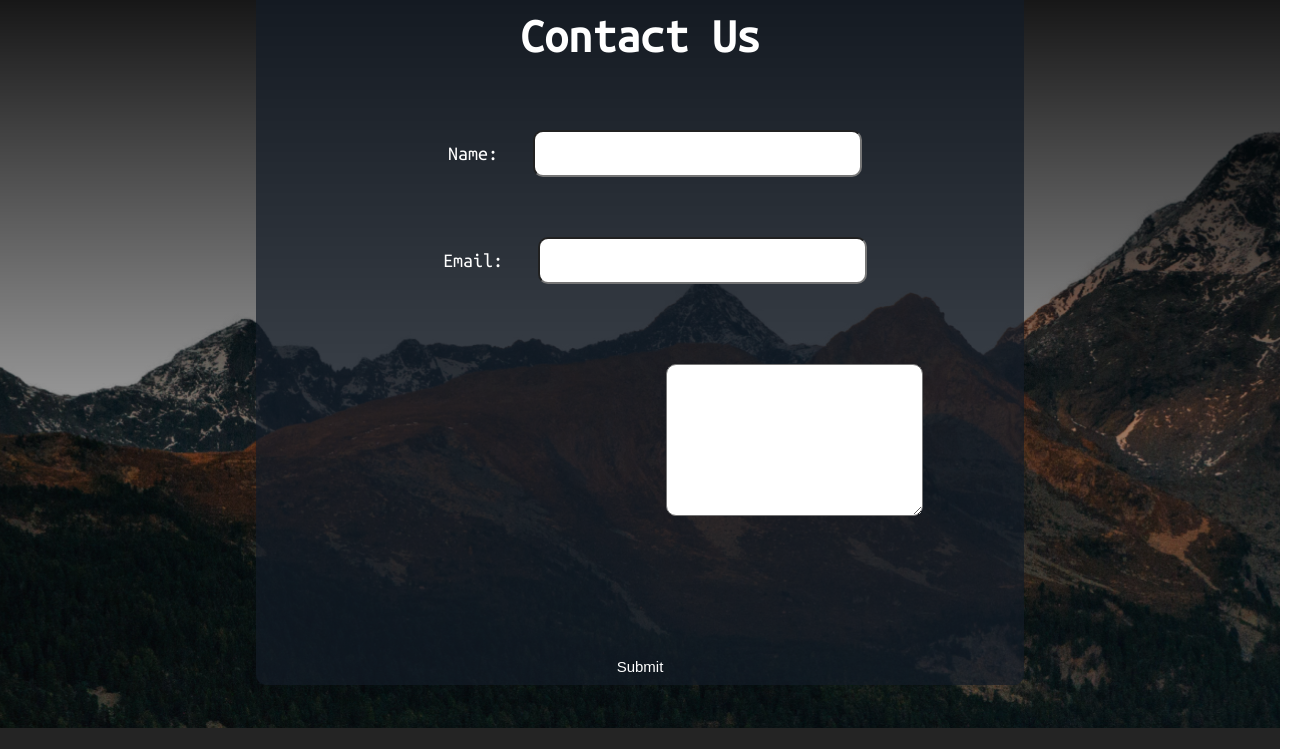
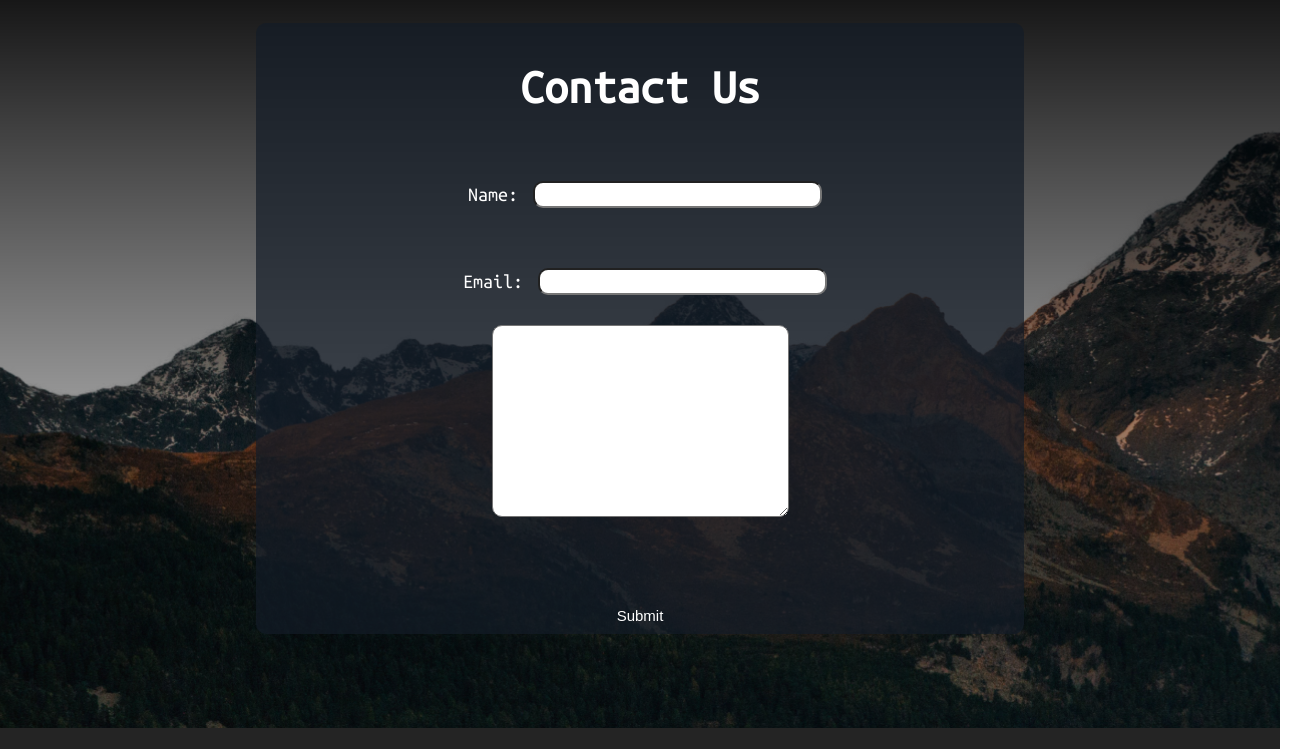
Before and after one commit to MelArgn/Travelly, a plain HTML site: page index.html in a window 1280 px wide. Shown: the part 2480-3229 px from the top of the page, 1303 px wide, since content can reach past the window. Drawn offline with Linux system fonts and the light colour scheme; a web font is replaced by a local one.

Commit message:
Updated the contact us section

```diff
--- a/style.css
+++ b/style.css
@@ -257,14 +257,13 @@ p {
 }
 
 .name-form,
-.email-form,
-.textarea-form {
+.email-form {
   padding: 3rem;
   text-align: center;
 }
 
 .form-wrapper label {
-  margin: 0rem 3rem;
+  margin: 0rem 1rem;
 }
 
 .form-wrapper button {
@@ -274,12 +273,16 @@ p {
 }
 
 .form-wrapper input {
-  padding: 1rem 3rem;
+  padding: 0rem 1rem;
   border-radius: 10px;
 }
 
 textarea {
-  margin: 2rem 38rem;
+  display: flex;
+  margin: auto;
+  padding: 2rem;
+  align-items: center;
+  flex-wrap: wrap;
   border-radius: 10px;
 }
 
@@ -345,9 +348,6 @@ footer ul {
   .form-wrapper {
     width: 100%;
   }
-  textarea {
-    text-align: center;
-  }
   footer {
     text-align: center;
   }
```
